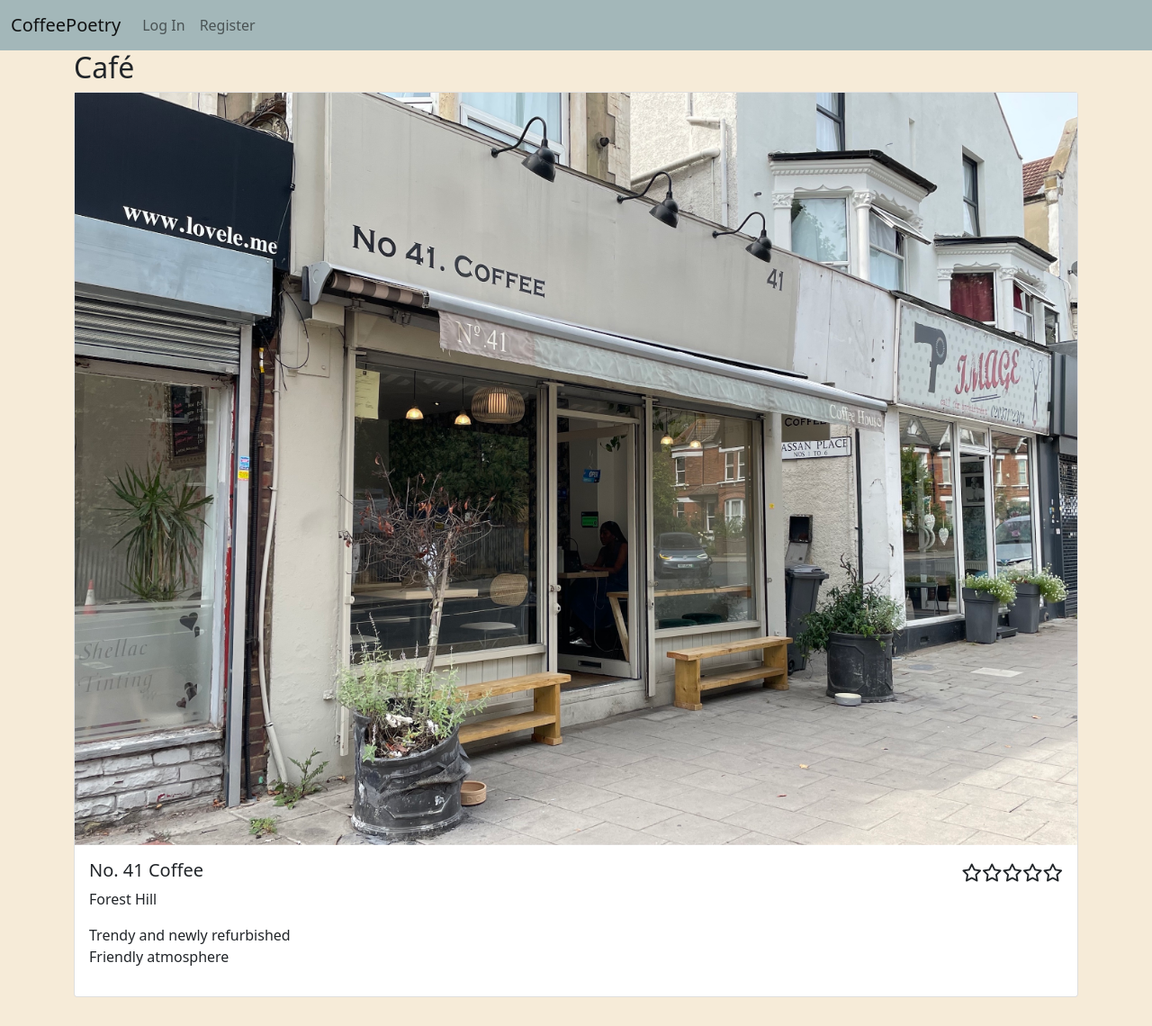
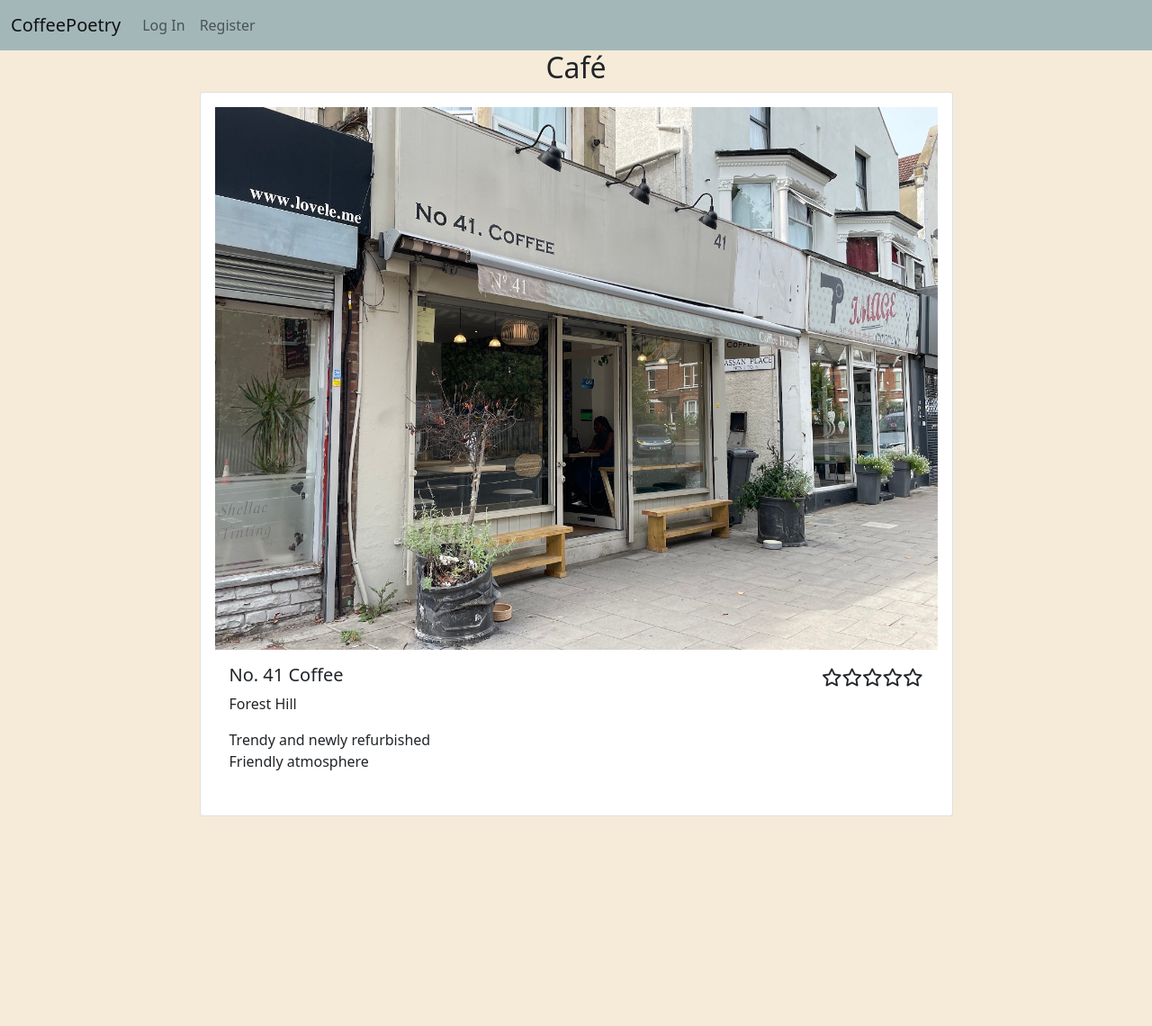
Before and after one commit to lmash/coffeepoetry, a Django app: page /cafe/1 in a window 1280 px wide. Shown: the whole page at 90% size. After the commit the page ends 907 px from the top, so only its background shows below. Run offline with Django 4.2, Linux system fonts and the light colour scheme; data comes from the database, SQL or seed files in the repository; data that the repository does not hold is empty; some libraries are stand-ins or nearby versions.

Commit message:
Fix the spacing of the cafe page.
Prior to this change, the card on the cafe page was set to auto size,
and therefore displaying too large.

This change reduces the card size to 75%, and centres all text.

```diff
--- a/coffee/templates/coffee/cafe.html
+++ b/coffee/templates/coffee/cafe.html
@@ -4,10 +4,13 @@
 {% block body %}
 <div id="cafe-view" class="container">
     <div class="flex-item">
+        <div class="d-flex justify-content-center">
         <h2>Café</h2>
         <input type="hidden" id="cafeId" name="cafeId" value="{{ cafe.id }}" />
+        </div>
 
-        <div class="card" style="width: auto;">
+        <div class="card d-flex align-items-center border-0" style="background-color: #f6ebd8;">
+        <div class="card d-flex w-75 p-3">
             <div id="carouselExampleSlidesOnly" class="card-img-top carousel slide carousel-fade"
                  data-bs-ride="carousel">
                 <div class="carousel-inner">
@@ -39,6 +42,7 @@
                 </div>
             </div>
         </div>
+        </div>
 
         <div class="card d-flex align-items-center border-0" style="width: auto; background-color: #f6ebd8;">
             <div class="card-body haiku">
```
